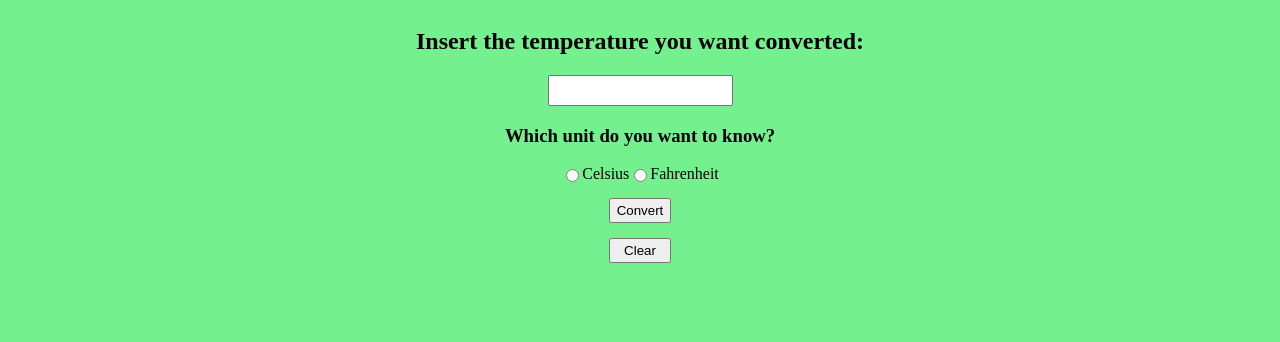
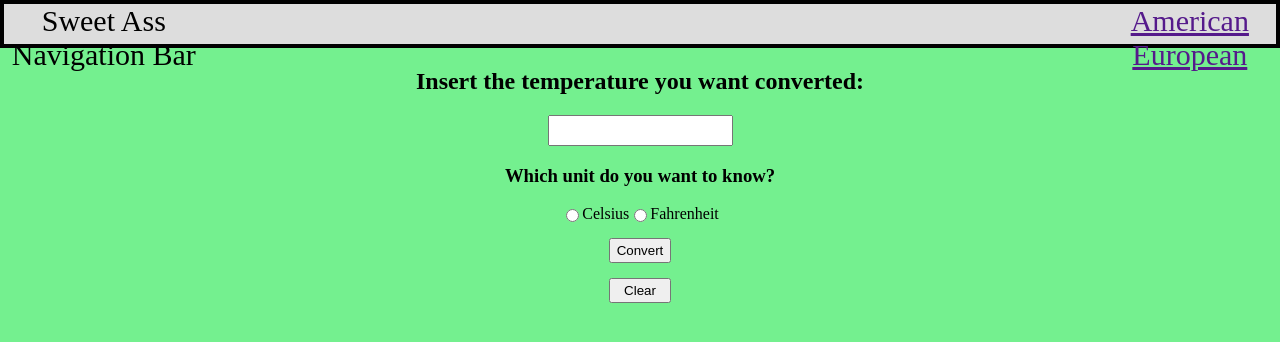
Before and after one commit to MCaldwell-42/temperature-converter, a plain HTML site: page index.html in a window 1280 px wide. Drawn offline with Linux system fonts and the light colour scheme.

Commit message:
navbar practice

```diff
--- a/index.html
+++ b/index.html
@@ -8,6 +8,15 @@
     <link rel="stylesheet" href="./main.css">
 </head>
 <body>
+    <div id="navbar_box">
+    <nav id="navbar">
+    <div id="nav_item_1">Sweet Ass Navigation Bar</div>
+    <ul>
+    <li><a class="nav_item" href="">American</a></li>
+    <li><a class="nav_item" href="">European</a></li>
+    </ul>
+    </nav>
+    </div>
     <div id="wholeThang">
     <h2>Insert the temperature you want converted:</h2>
     <div class="center">
--- a/main.css
+++ b/main.css
@@ -1,15 +1,14 @@
 body {
     background-color: rgb(116, 240, 143);
     text-align: center;
+    margin: 0px;
 }
 
 div {
     display: flex;
     flex-direction: column;
+}
 
-
-
-}
 .radio-buttons {
     flex-direction: row;
     justify-content: center;
@@ -34,3 +33,37 @@ button {
     display: flex;
     align-items: center;
 }
+#navbar {
+    display: flex;
+    flex-direction: row;
+}
+#navbar_box {
+    display: block;
+    background-color: #dddddd;
+    height: 40px;
+    margin: 0;
+    padding: 0;
+    font-size: 30px;
+    border: black solid 4px;
+}
+
+#nav_item_1 {
+    padding-right: 30em;
+}
+
+ul {
+    list-style-type: none;
+    margin: 0;
+    padding: 0;
+  }
+
+li {
+    display: inline;
+}
+
+a {
+    padding: 8px;
+  }
+li a:hover {
+    background-color: #111;
+  }
```
